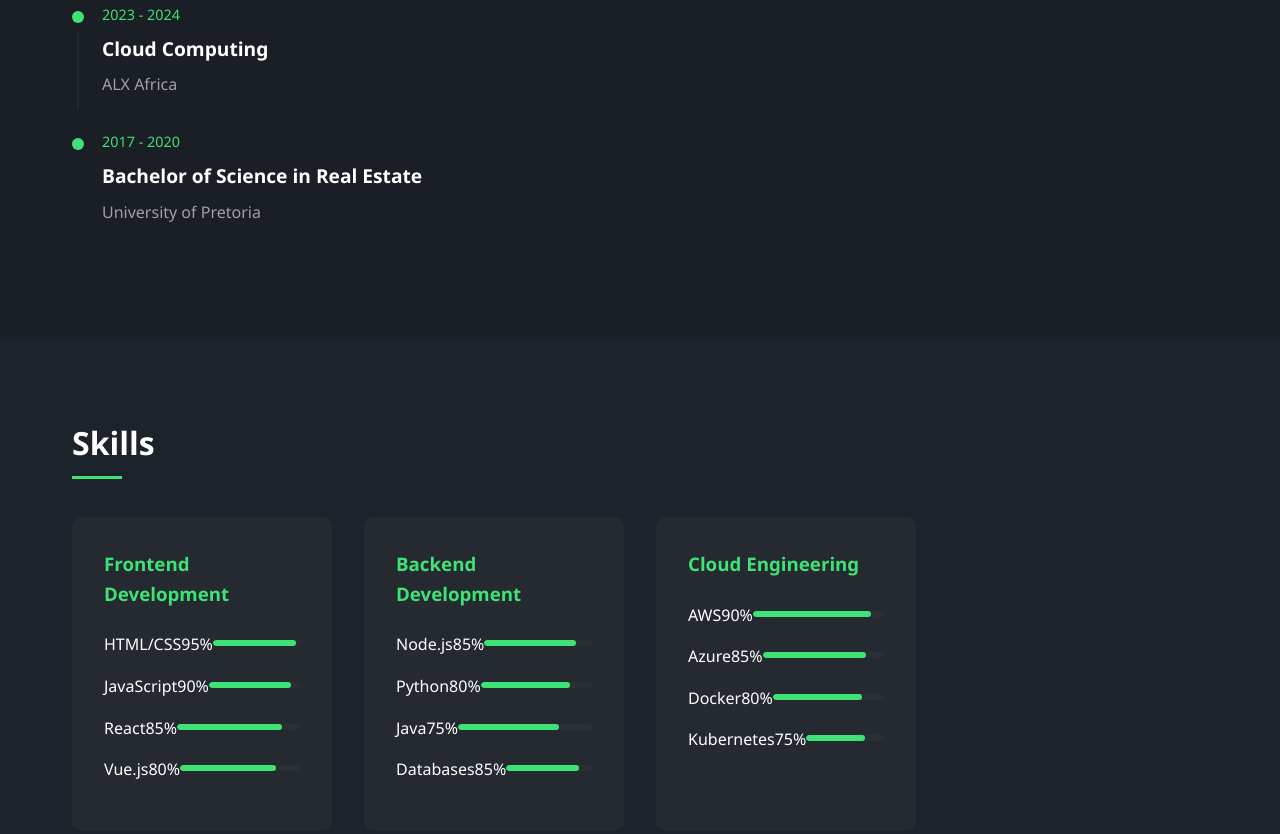
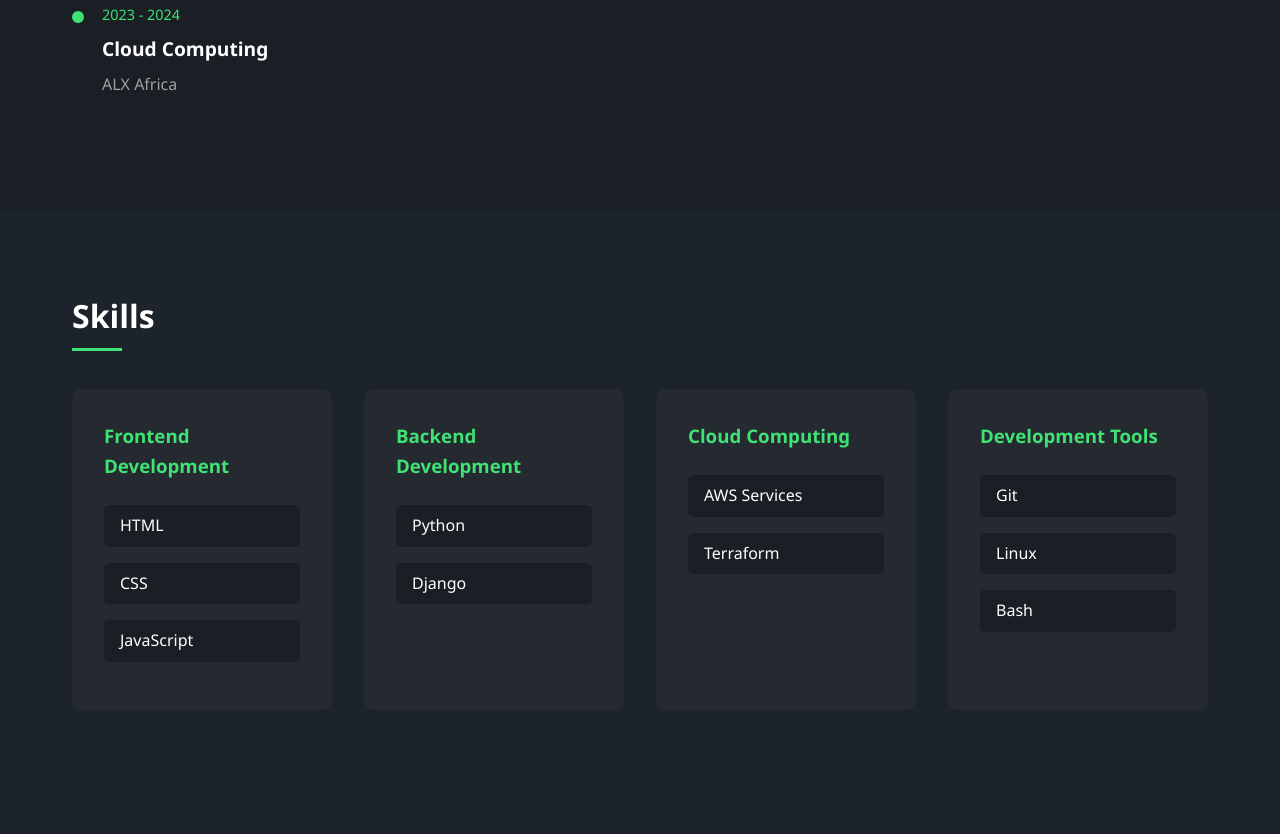
Before and after one commit to YandaDev/Portfolio, a plain HTML site: page index.html in a window 1280 px wide. Shown: the part 1571-2405 px from the top of the page. Drawn offline with Linux system fonts and the light colour scheme.

Commit message:
Modify html, css and pdf file

```diff
--- a/index.html
+++ b/index.html
@@ -36,7 +36,7 @@
                 <div class="hero-text">
                     <h1>Siyanda Nhlebela</h1>
                     <h2>I'm a <span class="profession" id="profession">Software Developer</span></h2>
-                    <p>I am a cloud engineer turned software engineer. I love building and breaking stuff</p>
+                    <p>Architecting the Future, Debugging the Limits</p>
                     <a href="/Siyanda-Nhlebela-CV.pdf" class="btn">Download CV</a>
 
                     <div class="social-icons">
@@ -63,8 +63,8 @@
 
             <div class="about-content">
                 <div class="about-text">
-                    <p>I am a passionate software developer and cloud engineer with extensive experience in creating modern, efficient, and scalable applications. With a strong foundation in both frontend and backend technologies, I bring a comprehensive approach to every project.</p>
-                    <p>My experience spans across various domains including web development, cloud infrastructure, and DevOps practices. I am committed to continuous learning and staying updated with the latest technologies and industry trends.</p>
+                    <p>I am an aspiring Cloud Engineer with AWS certifications in Cloud Practitioner and Solutions Architect Associate. Combining hands-on experience in AWS cloud technologies with strong foundations in Python, Linux, and Bash scripting, I bring a unique blend of technical knowledge and client-facing expertise to every project.</p>
+                    <p>My background in sales and customer service has equipped me with exceptional communication skills, allowing me to effectively translate complex technical concepts for diverse audiences. I am passionate about cloud technology and continuously expanding my knowledge in web development and DevOps practices, eager to contribute to innovative cloud solutions.</p>
                 </div>
 
                 <div class="about-info">
@@ -110,12 +110,6 @@
                     <h3 class="education-degree">Cloud Computing</h3>
                     <div class="education-university">ALX Africa</div>
                 </div>
-
-                <div class="education-item">
-                    <div class="education-year">2017 - 2020</div>
-                    <h3 class="education-degree">Bachelor of Science in Real Estate</h3>
-                    <div class="education-university">University of Pretoria</div>
-                </div>
             </div>
         </div>
     </section>
@@ -130,32 +124,13 @@
                     <h3>Frontend Development</h3>
                     <div class="skill-list">
                         <div class="skill-item">
-                            <div class="skill-name">HTML/CSS</div>
-                            <div class="skill-percentage">95%</div>
-                            <div class="skill-progress">
-                                <span style="width: 95%"></span>
-                            </div>
+                            <div class="skill-name">HTML</div>
+                        </div>
+                        <div class="skill-item">
+                            <div class="skill-name">CSS</div>
                         </div>
                         <div class="skill-item">
                             <div class="skill-name">JavaScript</div>
-                            <div class="skill-percentage">90%</div>
-                            <div class="skill-progress">
-                                <span style="width: 90%"></span>
-                            </div>
-                        </div>
-                        <div class="skill-item">
-                            <div class="skill-name">React</div>
-                            <div class="skill-percentage">85%</div>
-                            <div class="skill-progress">
-                                <span style="width: 85%"></span>
-                            </div>
-                        </div>
-                        <div class="skill-item">
-                            <div class="skill-name">Vue.js</div>
-                            <div class="skill-percentage">80%</div>
-                            <div class="skill-progress">
-                                <span style="width: 80%"></span>
-                            </div>
                         </div>
                     </div>
                 </div>
@@ -164,66 +139,37 @@
                     <h3>Backend Development</h3>
                     <div class="skill-list">
                         <div class="skill-item">
-                            <div class="skill-name">Node.js</div>
-                            <div class="skill-percentage">85%</div>
-                            <div class="skill-progress">
-                                <span style="width: 85%"></span>
-                            </div>
+                            <div class="skill-name">Python</div>
                         </div>
                         <div class="skill-item">
-                            <div class="skill-name">Python</div>
-                            <div class="skill-percentage">80%</div>
-                            <div class="skill-progress">
-                                <span style="width: 80%"></span>
-                            </div>
-                        </div>
-                        <div class="skill-item">
-                            <div class="skill-name">Java</div>
-                            <div class="skill-percentage">75%</div>
-                            <div class="skill-progress">
-                                <span style="width: 75%"></span>
-                            </div>
-                        </div>
-                        <div class="skill-item">
-                            <div class="skill-name">Databases</div>
-                            <div class="skill-percentage">85%</div>
-                            <div class="skill-progress">
-                                <span style="width: 85%"></span>
-                            </div>
+                            <div class="skill-name">Django</div>
                         </div>
                     </div>
                 </div>
 
                 <div class="skill-category">
-                    <h3>Cloud Engineering</h3>
+                    <h3>Cloud Computing</h3>
                     <div class="skill-list">
                         <div class="skill-item">
-                            <div class="skill-name">AWS</div>
-                            <div class="skill-percentage">90%</div>
-                            <div class="skill-progress">
-                                <span style="width: 90%"></span>
-                            </div>
+                            <div class="skill-name">AWS Services</div>
                         </div>
                         <div class="skill-item">
-                            <div class="skill-name">Azure</div>
-                            <div class="skill-percentage">85%</div>
-                            <div class="skill-progress">
-                                <span style="width: 85%"></span>
-                            </div>
+                            <div class="skill-name">Terraform</div>
+                        </div>
+                    </div>
+                </div>
+
+                <div class="skill-category">
+                    <h3>Development Tools</h3>
+                    <div class="skill-list">
+                        <div class="skill-item">
+                            <div class="skill-name">Git</div>
                         </div>
                         <div class="skill-item">
-                            <div class="skill-name">Docker</div>
-                            <div class="skill-percentage">80%</div>
-                            <div class="skill-progress">
-                                <span style="width: 80%"></span>
-                            </div>
+                            <div class="skill-name">Linux</div>
                         </div>
                         <div class="skill-item">
-                            <div class="skill-name">Kubernetes</div>
-                            <div class="skill-percentage">75%</div>
-                            <div class="skill-progress">
-                                <span style="width: 75%"></span>
-                            </div>
+                            <div class="skill-name">Bash</div>
                         </div>
                     </div>
                 </div>
@@ -242,16 +188,16 @@
                         <img src="/api/placeholder/400/250" alt="Project Image">
                     </div>
                     <div class="project-content">
-                        <h3 class="project-title">Cloud Expense Tracker</h3>
+                        <h3 class="project-title">Cloud-Hosted Resume</h3>
                         <div class="project-tags">
-                            <span>AWS</span>
-                            <span>React</span>
-                            <span>Node.js</span>
+                            <span>HTML</span>
+                            <span>CSS</span>
+                            <span>JavaScript</span>
                         </div>
-                        <p class="project-description">A full-stack application to track and optimize cloud infrastructure costs across multiple providers with detailed analytics and recommendations.</p>
+                        <p class="project-description">Deployed a portfolio website.</p>
                         <div class="project-links">
-                            <a href="https://github.com/yourusername/cloud-expense-tracker" class="project-link" target="_blank"><i class="fab fa-github"></i> View Code</a>
-                            <a href="#" class="project-link" target="_blank"><i class="fas fa-external-link-alt"></i> Live Demo</a>
+                            <a href="https://github.com/YandaDev/Portfolio" class="project-link" target="_blank"><i class="fab fa-github"></i> View Code</a>
+                            <a href="https://yandadev.github.io/Portfolio/" class="project-link" target="_blank"><i class="fas fa-external-link-alt"></i> Live Demo</a>
                         </div>
                     </div>
                 </div>
@@ -261,32 +207,13 @@
                         <img src="/api/placeholder/400/250" alt="Project Image">
                     </div>
                     <div class="project-content">
-                        <h3 class="project-title">Serverless API Framework</h3>
+                        <h3 class="project-title">PHP Three-Tier Web Application Deployment on AWS</h3>
                         <div class="project-tags">
-                            <span>AWS Lambda</span>
-                            <span>API Gateway</span>
-                            <span>DynamoDB</span>
+                            <span>AWS EC2</span>
+                            <span>MySQL database</span>
+                            <span>Application Load Balancer</span>
                         </div>
-                        <p class="project-description">A scalable, serverless API framework with built-in authentication, monitoring, and deployment pipelines for rapid development.</p>
-                        <div class="project-links">
-                            <a href="https://github.com/yourusername/serverless-api-framework" class="project-link" target="_blank"><i class="fab fa-github"></i> View Code</a>
-                            <a href="#" class="project-link" target="_blank"><i class="fas fa-external-link-alt"></i> Documentation</a>
-                        </div>
-                    </div>
-                </div>
-
-                <div class="project-card">
-                    <div class="project-image">
-                        <img src="/api/placeholder/400/250" alt="Project Image">
-                    </div>
-                    <div class="project-content">
-                        <h3 class="project-title">DevOps Dashboard</h3>
-                        <div class="project-tags">
-                            <span>Vue.js</span>
-                            <span>Docker</span>
-                            <span>CI/CD</span>
-                        </div>
-                        <p class="project-description">An interactive dashboard for monitoring CI/CD pipelines, infrastructure health, and deployment metrics across multiple environments.</p>
+                        <p class="project-description">Deployed a high-availability three-tier PHP web application on AWS.</p>
                         <div class="project-links">
                             <a href="https://github.com/yourusername/devops-dashboard" class="project-link" target="_blank"><i class="fab fa-github"></i> View Code</a>
                             <a href="#" class="project-link" target="_blank"><i class="fas fa-external-link-alt"></i> Live Demo</a>
@@ -299,14 +226,14 @@
                         <img src="/api/placeholder/400/250" alt="Project Image">
                     </div>
                     <div class="project-content">
-                        <h3 class="project-title">Multi-Cloud Deployment Tool</h3>
+                        <h3 class="project-title">Microservices Migration</h3>
                         <div class="project-tags">
-                            <span>Python</span>
-                            <span>AWS</span>
-                            <span>Azure</span>
-                            <span>GCP</span>
+                            <span>Docker</span>
+                            <span>Amazon ECS</span>
+                            <span>AWS ECR</span>
+                            <span>AWS Cloud9</span>
                         </div>
-                        <p class="project-description">A CLI tool for deploying and managing applications across multiple cloud providers with a unified configuration approach.</p>
+                        <p class="project-description">Migrated a monolithic Node.js application to a microservices architecture using AWS services (ECS, ECR, ALB), enhancing scalability and maintainability.</p>
                         <div class="project-links">
                             <a href="https://github.com/yourusername/multi-cloud-tool" class="project-link" target="_blank"><i class="fab fa-github"></i> View Code</a>
                             <a href="#" class="project-link" target="_blank"><i class="fas fa-book"></i> Documentation</a>
@@ -363,9 +290,9 @@
                         <img src="/api/placeholder/400/300" alt="Blog Image">
                     </div>
                     <div class="blog-content">
-                        <div class="blog-date">March 15, 2025</div>
-                        <h3 class="blog-title">Modern Frontend Development Techniques</h3>
-                        <p class="blog-excerpt">Explore the latest techniques and best practices in modern frontend development, including performance optimization and responsive design.</p>
+                        <div class="blog-date">Month Day, Year</div>
+                        <h3 class="blog-title">Blog Title</h3>
+                        <p class="blog-excerpt">Blog excerpt goes here.</p>
                         <a href="#" class="read-more">Read More <i class="fas fa-arrow-right"></i></a>
                     </div>
                 </div>
@@ -375,9 +302,9 @@
                         <img src="/api/placeholder/400/300" alt="Blog Image">
                     </div>
                     <div class="blog-content">
-                        <div class="blog-date">February 28, 2025</div>
-                        <h3 class="blog-title">Cloud Architecture Patterns</h3>
-                        <p class="blog-excerpt">Learn about effective cloud architecture patterns and strategies for building resilient, scalable, and cost-efficient applications.</p>
+                        <div class="blog-date">Month Day, Year</div>
+                        <h3 class="blog-title">Blog Title</h3>
+                        <p class="blog-excerpt">Blog excerpt goes here.</p>
                         <a href="#" class="read-more">Read More <i class="fas fa-arrow-right"></i></a>
                     </div>
                 </div>
@@ -387,9 +314,9 @@
                         <img src="/api/placeholder/400/300" alt="Blog Image">
                     </div>
                     <div class="blog-content">
-                        <div class="blog-date">January 10, 2025</div>
-                        <h3 class="blog-title">Containerization Best Practices</h3>
-                        <p class="blog-excerpt">Discover essential best practices for containerizing applications and managing them in production environments.</p>
+                        <div class="blog-date">Month Day, Year</div>
+                        <h3 class="blog-title">Blog Title</h3>
+                        <p class="blog-excerpt">Blog excerpt goes here.</p>
                         <a href="#" class="read-more">Read More <i class="fas fa-arrow-right"></i></a>
                     </div>
                 </div>
--- a/style.css
+++ b/style.css
@@ -311,7 +311,7 @@ nav ul li a.active {
     color: var(--text-grey);
 }
 
-/* Skills Section */
+/* Replace the existing skills section styles with this */
 .skills {
     background-color: #1d232a;
 }
@@ -344,24 +344,20 @@ nav ul li a.active {
 
 .skill-item {
     margin-bottom: 1rem;
-    display: flex;
-    justify-content: space-between;
+    padding: 0.5rem 1rem;
+    background-color: var(--dark-bg);
+    border-radius: 5px;
+    transition: var(--transition);
 }
 
-.skill-progress {
-    width: 100%;
-    height: 6px;
-    background-color: #2a2f35;
-    border-radius: 10px;
-    margin-top: 0.5rem;
-    overflow: hidden;
+.skill-item:hover {
+    background-color: var(--primary-color);
+    transform: translateX(10px);
 }
 
-.skill-progress span {
-    display: block;
-    height: 100%;
-    background-color: var(--primary-color);
-    border-radius: 10px;
+.skill-name {
+    color: var(--text-light);
+    font-weight: 500;
 }
 
 /* Projects Section */
```
Also changed, not shown: 1 other file.
